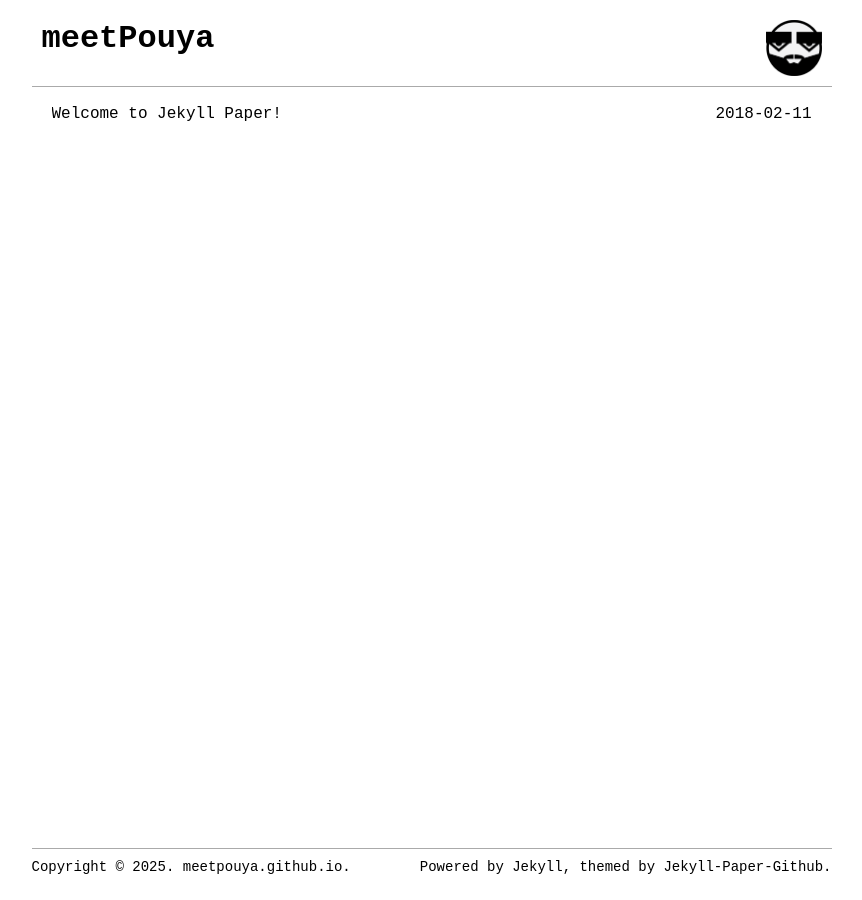
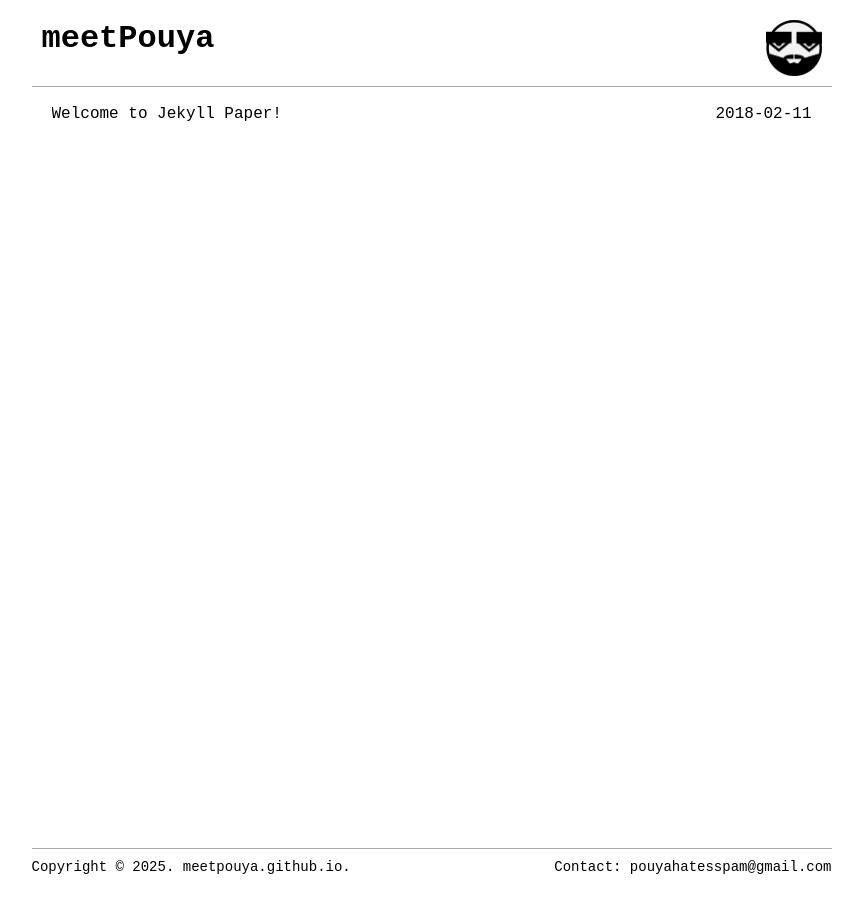
Before and after one commit to pyamrzi/pyamrzi.github.io, a Jekyll site: the page built from index.html, in a window 1280 px wide. Shown: the whole page, without its empty margins (201-1063 px from the left). Built offline with Jekyll 4.4.1, drawn with Linux system fonts in a browser that asks for light colours; the list of posts is cut into pages by our own code.

Commit message:
contacts

```diff
--- a/_includes/footer.html
+++ b/_includes/footer.html
@@ -3,6 +3,6 @@
     Copyright &copy; {{ site.time | date: '%Y' }}. {{ site.domain }}.
   </span>
   <span class="footer-copyright-text float-right">
-    Powered by <a href="https://jekyllrb.com/">Jekyll</a>, themed by <a href="https://github.com/ghosind/Jekyll-Paper-Github">Jekyll-Paper-Github</a>.
+    Contact: <a href="mailto:pouyahatesspam@gmail.com">pouyahatesspam@gmail.com</a>
   </span>
 </div>
```
